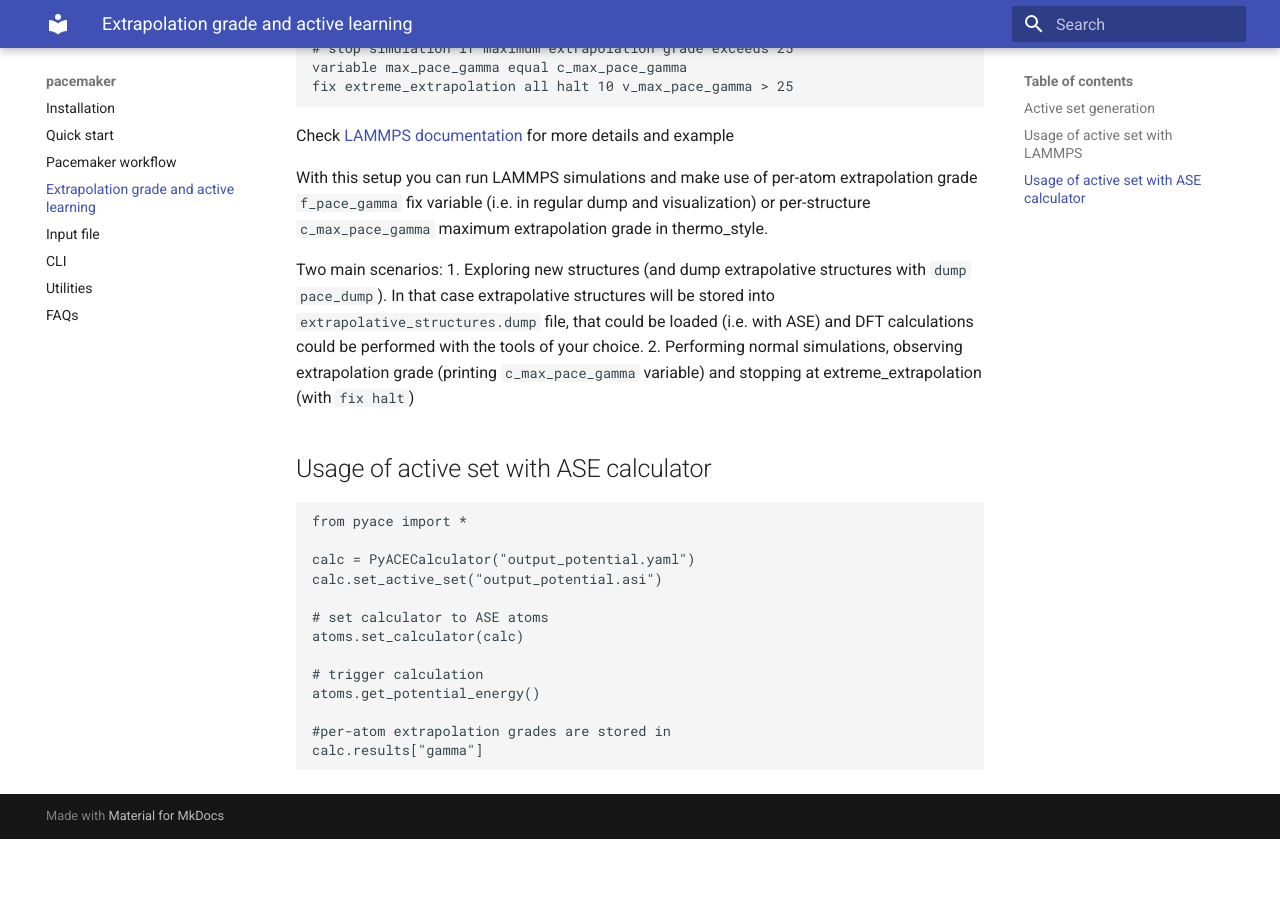
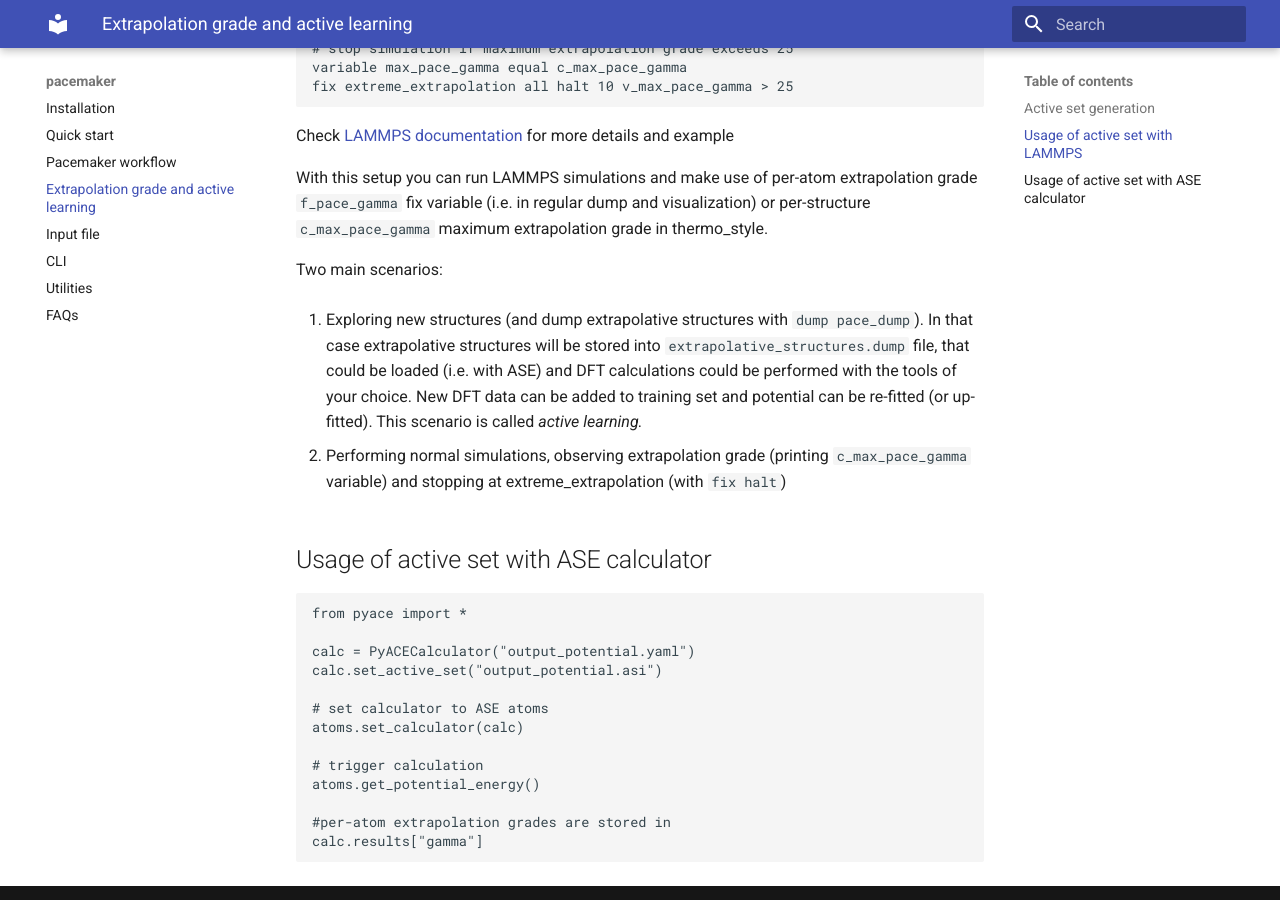
Before and after one commit to ICAMS/python-ace, an MkDocs documentation site: the page built from docs/pacemaker/active_learning.md, in a window 1280 px wide and 900 px high, scrolled down 1535 px. Built offline with MkDocs 1.6.1 and Material for MkDocs 9.7.7, drawn with Linux system fonts in a browser that asks for light colours; before the commit the page ends 2374 px from its top, so only the background shows below that.

Commit message:
upd active_learning.md

```diff
--- a/docs/pacemaker/active_learning.md
+++ b/docs/pacemaker/active_learning.md
@@ -80,9 +80,13 @@ With this setup you can run LAMMPS simulations and make use of per-atom extrapol
 (i.e. in regular dump and visualization) or per-structure `c_max_pace_gamma` maximum extrapolation grade in thermo_style.
 
 Two main scenarios:
+
 1. Exploring new structures (and dump extrapolative structures with `dump pace_dump`).
 In that case extrapolative structures will be stored into `extrapolative_structures.dump` file, that could be loaded
 (i.e. with ASE) and DFT calculations could be performed with the tools of your choice.
+New DFT data can be added to training set and potential can be re-fitted (or up-fitted).
+This scenario is called *active learning.*
+
 2. Performing normal simulations, observing extrapolation grade (printing `c_max_pace_gamma` variable)
 and stopping at extreme_extrapolation (with `fix halt`)
 
```
